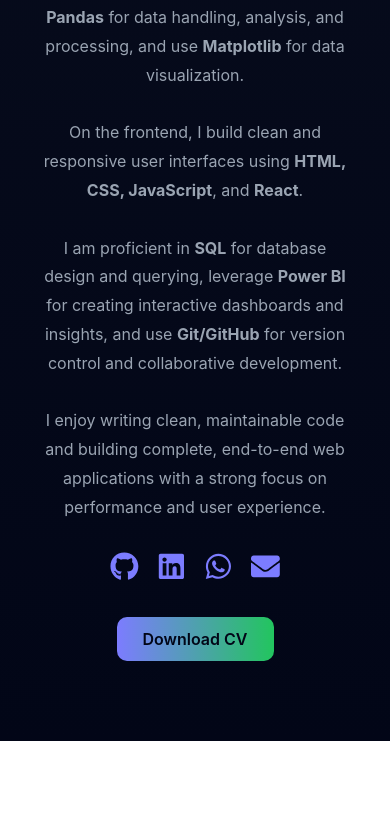
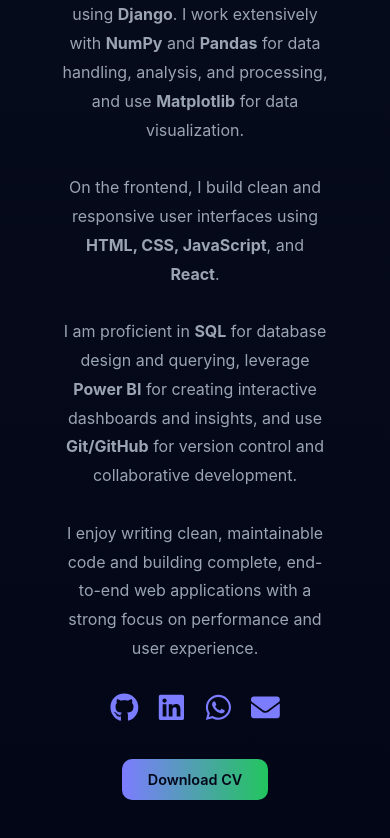
Before and after one commit to VaibhavJD0911/My-Portfolio, a React (Vite) app: page /about in a window 390 px wide. Shown: the part 999-1837 px from the top of the page. Before the commit the page ends 1740 px from the top, so only its background shows below. Built offline with nearby package versions, Linux system fonts and the light colour scheme.

Commit message:
Refactor App.css for improved layout and responsiveness

```diff
--- a/src/App.css
+++ b/src/App.css
@@ -1,13 +1,21 @@
+/* ===== APP LAYOUT ===== */
+
 .app {
   display: flex;
   flex-direction: column;
   min-height: 100vh;
 }
 
+/* Page container */
+
 .page {
   flex: 1;
   padding-top: 120px;
+  padding-left: 20px;
+  padding-right: 20px;
 }
+
+/* ===== PAGE TITLES ===== */
 
 .page-title {
   font-size: 2.8rem;
@@ -20,20 +28,27 @@
   color: var(--muted-text);
   text-align: center;
   margin-bottom: 60px;
+  font-size: 1rem;
 }
+
+/* ===== BUTTON ===== */
 
 .btn {
   padding: 12px 32px;
   border-radius: 999px;
+
   background: linear-gradient(
     90deg,
     var(--primary-color),
     var(--secondary-color)
   );
+
   color: #020617;
   font-weight: 600;
+
   border: none;
   cursor: pointer;
+
   transition: all 0.3s ease;
 }
 
@@ -42,9 +57,62 @@
   box-shadow: var(--glow-shadow);
 }
 
+/* ===== CARD COMPONENT ===== */
+
 .card {
   background: var(--card-bg);
   border: 1px solid var(--border-color);
   border-radius: 24px;
   padding: 28px;
 }
+
+/* ========================== */
+/* ===== RESPONSIVE ========= */
+/* ========================== */
+
+/* Tablet */
+
+@media (max-width: 900px) {
+
+  .page {
+    padding-top: 110px;
+  }
+
+  .page-title {
+    font-size: 2.3rem;
+  }
+
+  .page-subtitle {
+    font-size: 0.95rem;
+  }
+
+}
+
+/* Mobile */
+
+@media (max-width: 600px) {
+
+  .page {
+    padding-top: 100px;
+  }
+
+  .page-title {
+    font-size: 2rem;
+  }
+
+  .page-subtitle {
+    font-size: 0.9rem;
+    margin-bottom: 40px;
+  }
+
+  .btn {
+    padding: 10px 26px;
+    font-size: 0.9rem;
+  }
+
+  .card {
+    padding: 22px;
+    border-radius: 18px;
+  }
+
+}
```
